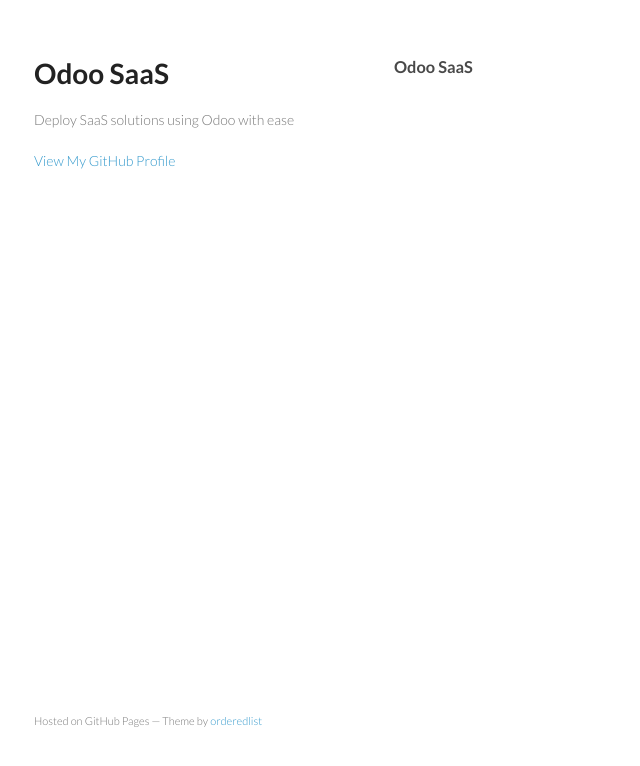
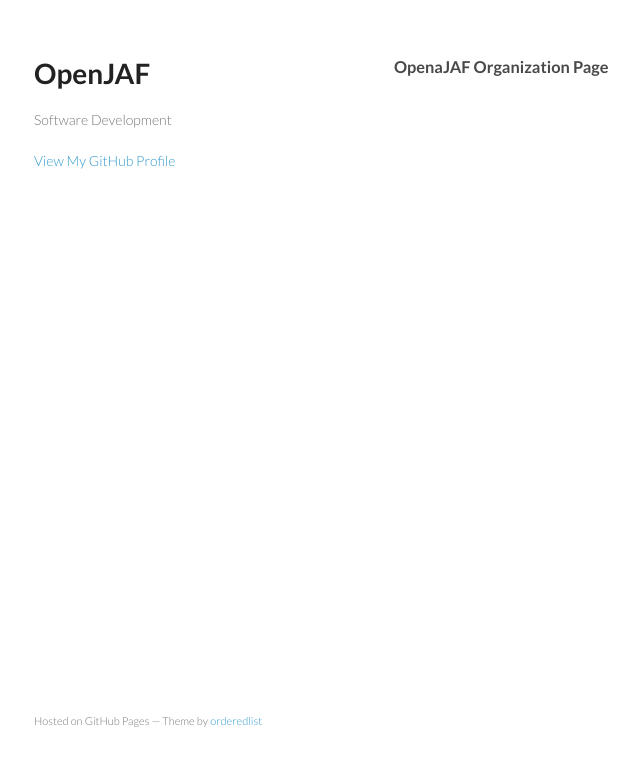
Before and after one commit to SpreeTravel/openjaf.github.io, a plain HTML site: page index.html in a window 1280 px wide. Shown: the whole page, without its empty margins (176-816 px from the left). Drawn offline with Linux system fonts and the light colour scheme.

Commit message:
Replace master branch with page content via GitHub

```diff
--- a/index.html
+++ b/index.html
@@ -3,7 +3,7 @@
   <head>
     <meta charset="utf-8">
     <meta http-equiv="X-UA-Compatible" content="chrome=1">
-    <title>Odoo SaaS by openjaf</title>
+    <title>OpenJAF by openjaf</title>
 
     <link rel="stylesheet" href="stylesheets/styles.css">
     <link rel="stylesheet" href="stylesheets/github-light.css">
@@ -15,8 +15,8 @@
   <body>
     <div class="wrapper">
       <header>
-        <h1>Odoo SaaS</h1>
-        <p>Deploy SaaS solutions using Odoo with ease</p>
+        <h1>OpenJAF</h1>
+        <p>Software Development</p>
 
 
         <p class="view"><a href="https://github.com/openjaf">View My GitHub Profile</a></p>
@@ -24,7 +24,7 @@
       </header>
       <section>
         <h3>
-<a id="odoo-saas" class="anchor" href="#odoo-saas" aria-hidden="true"><span class="octicon octicon-link"></span></a>Odoo SaaS</h3>
+<a id="openajaf-organization-page" class="anchor" href="#openajaf-organization-page" aria-hidden="true"><span class="octicon octicon-link"></span></a>OpenaJAF Organization Page</h3>
       </section>
       <footer>
         <p><small>Hosted on GitHub Pages &mdash; Theme by <a href="https://github.com/orderedlist">orderedlist</a></small></p>
```
Also changed, not shown: params.json (line endings or trailing spaces).
